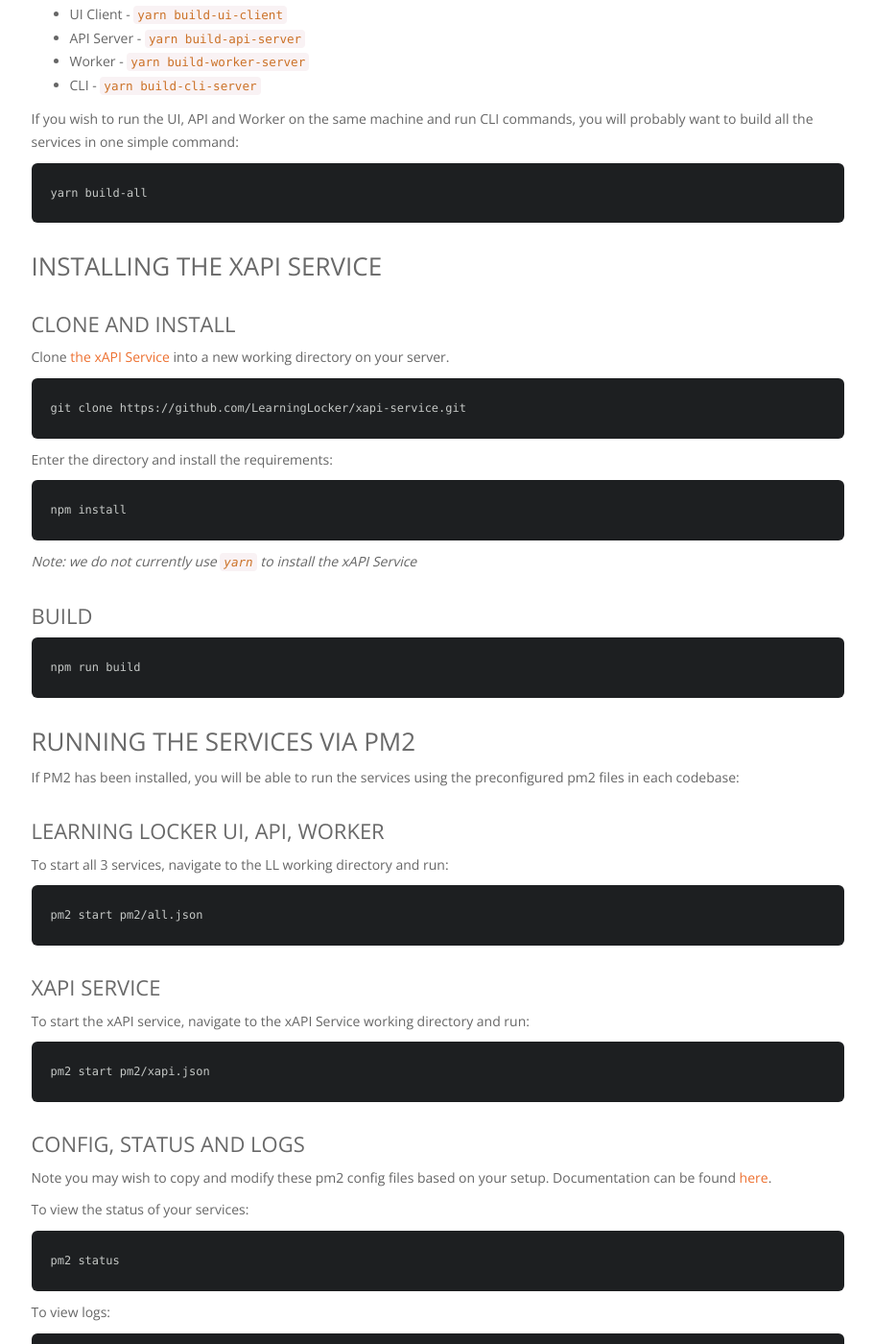
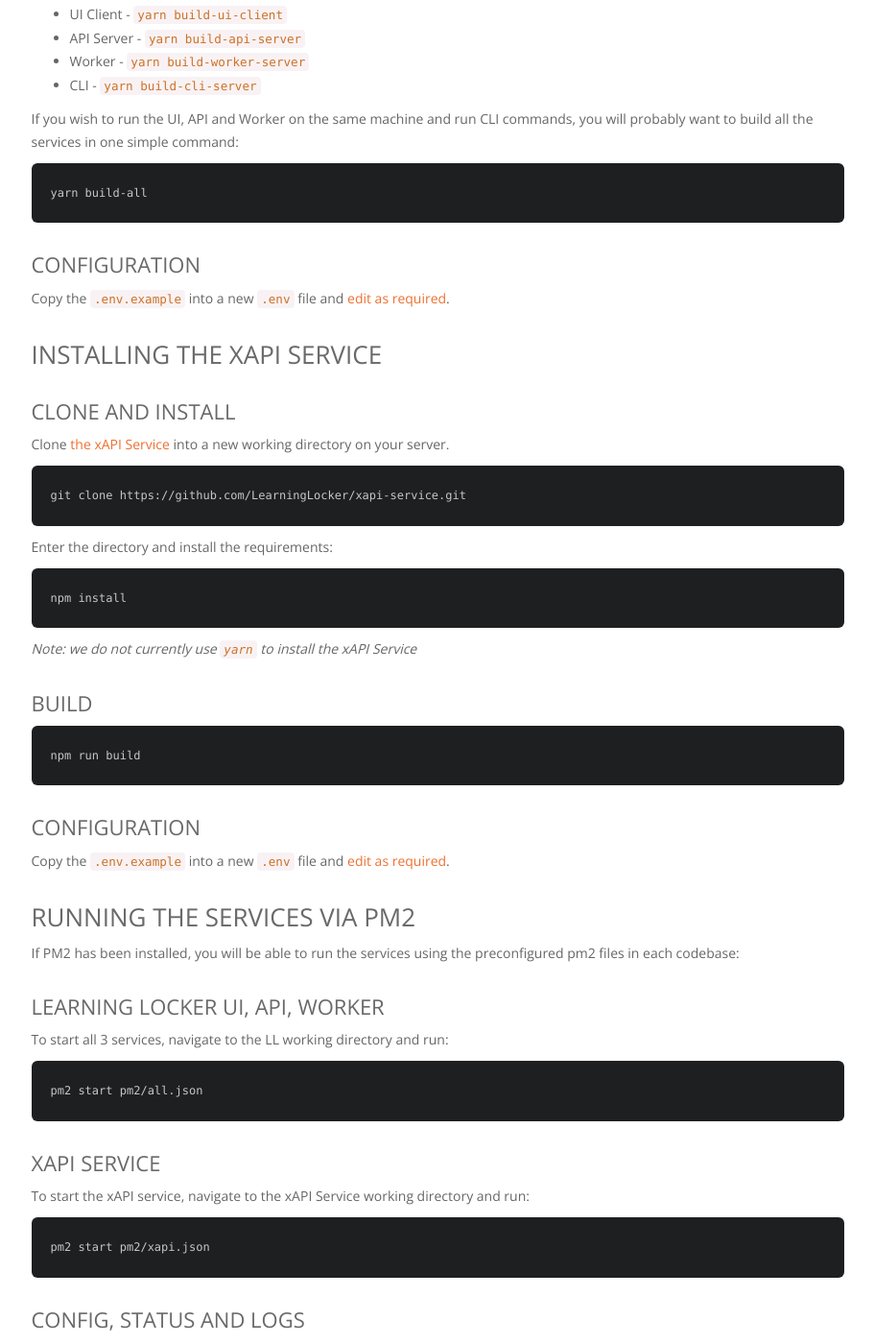
Before and after one commit to LearningLocker/docs, a Jekyll site: the page built from src/guides-custom-installation.md, in a window 1280 px wide and 1400 px high, scrolled down 2186 px. Shown: the whole window at 96% size, without its empty margins (330-1241 px from the left). Built offline with Jekyll 4.4.1, drawn with Linux system fonts in a browser that asks for light colours; nearby versions of some CDN libraries; our own code applies the rules of GitHub Pages for plain Markdown files.

Commit message:
Update guides-custom-installation.md

````diff
--- a/src/guides-custom-installation.md
+++ b/src/guides-custom-installation.md
@@ -101,6 +101,10 @@
 yarn build-all
 ```
 
+### Configuration
+
+Copy the `.env.example` into a new `.env` file and [edit as required](http://docs.learninglocker.net/guides-configuring/#learning-locker-application).
+
 ## Installing the xAPI service
 
 ### Clone and install
@@ -123,6 +127,10 @@
 ```
 npm run build
 ```
+
+### Configuration
+
+Copy the `.env.example` into a new `.env` file and [edit as required](http://docs.learninglocker.net/guides-configuring/#xapi-service).
 
 ## Running the services via PM2
 
````
